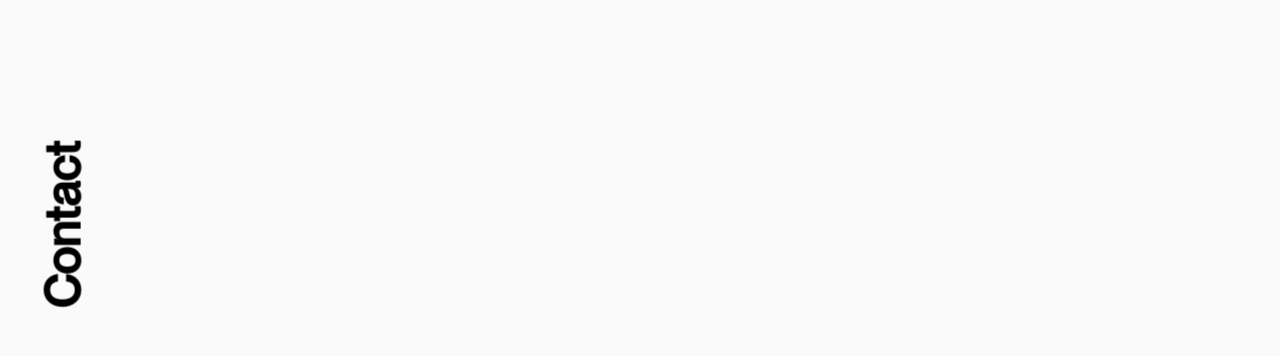
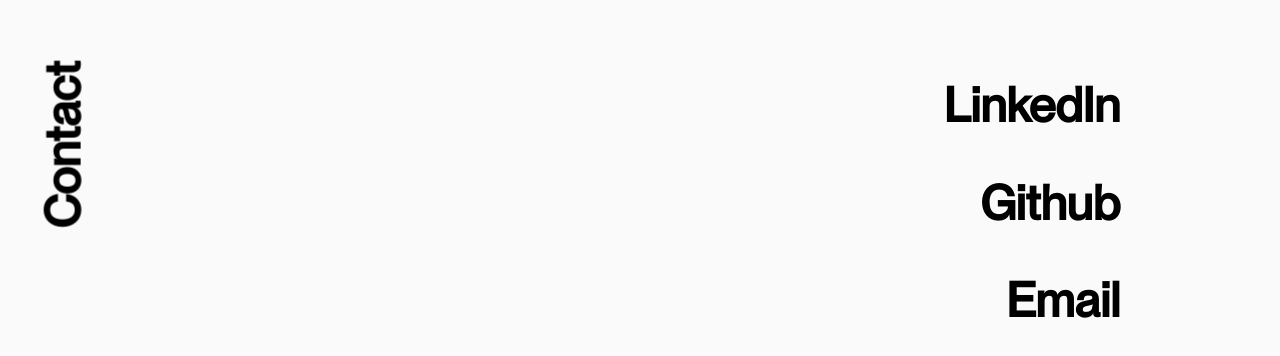
Before and after one commit to notarjunvijayan/port5, a React (Vite) app in the folder client/: page / in a window 1280 px wide. Shown: the part 4614-4970 px from the top of the page. Built offline with nearby package versions, Linux system fonts and the light colour scheme; no server answers.

Commit message:
Contact Page initial

```diff
--- /dev/null
+++ b/client/src/Contact/Contact.css
@@ -0,0 +1,7 @@
+.contact-box{
+    padding:10rem;
+}
+
+.contact-box h2{
+    font-size: 3rem;
+}
--- a/client/src/Contact/Contact.jsx
+++ b/client/src/Contact/Contact.jsx
@@ -1,4 +1,4 @@
-
+import './Contact.css'
 export default function Contact(){
     return(
         <div className="about" id="contact-navbar">
@@ -7,6 +7,9 @@
             </div>
             <div className="about-right">
                <div className="contact-box">
+                <h2><a href='https://www.linkedin.com/in/vijayanarjun' target='blank'>LinkedIn</a></h2>
+                <h2><a href="https://github.com/notarjunvijayan" target='blank'>Github</a></h2>
+                <h2><a href="mailto:vijayanarjun4@gmail.com">Email</a></h2>
                </div>
             </div>
 
--- a/client/src/Hero/Hero.css
+++ b/client/src/Hero/Hero.css
@@ -1,5 +1,5 @@
 .hero{
-    height: 90vh;
+    height: 80vh;
     display: flex;
     align-items: center;
     justify-content: center;
```
Also changed, not shown: 2 other files (tests, documents, lock files or other folders).
